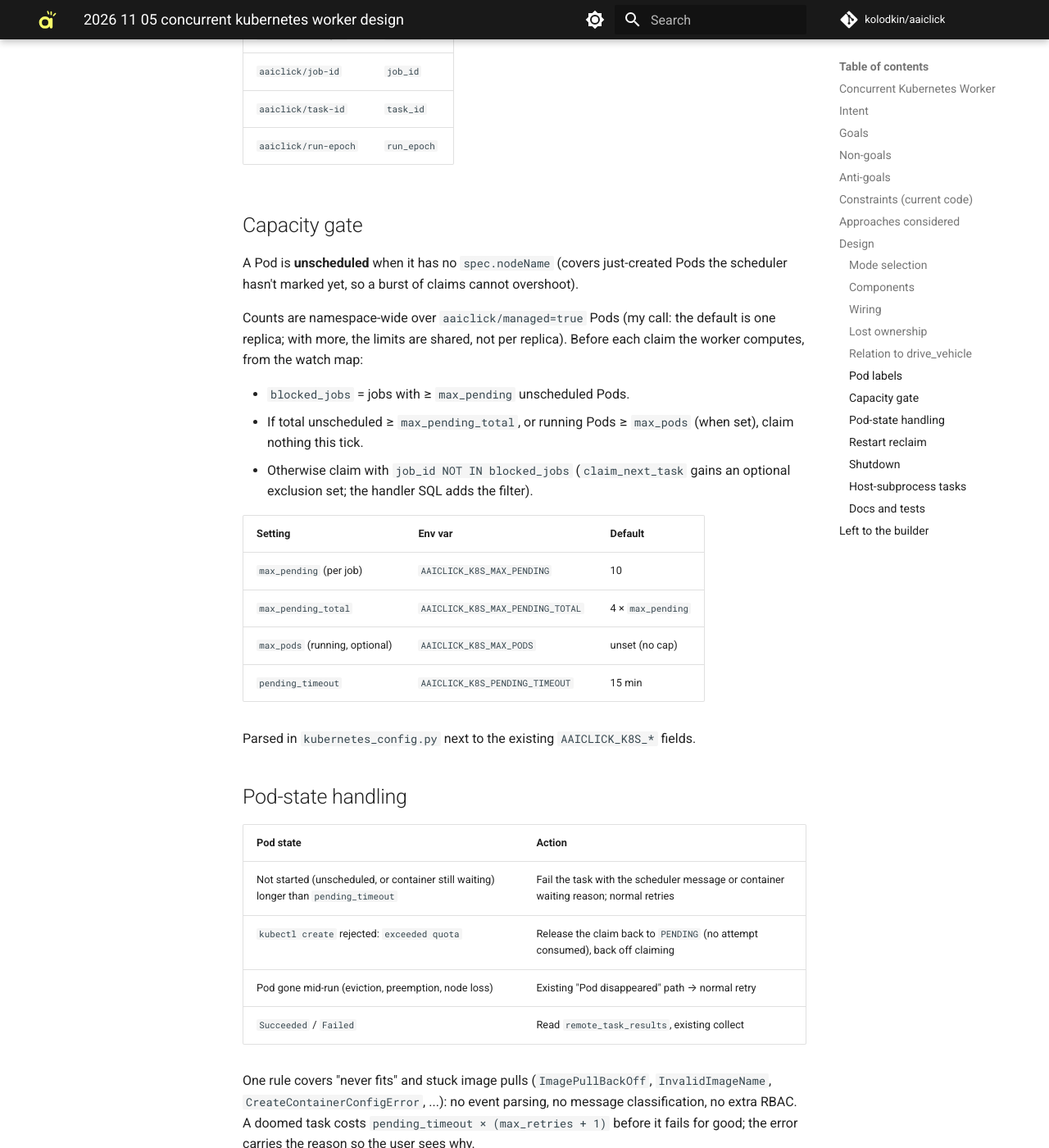
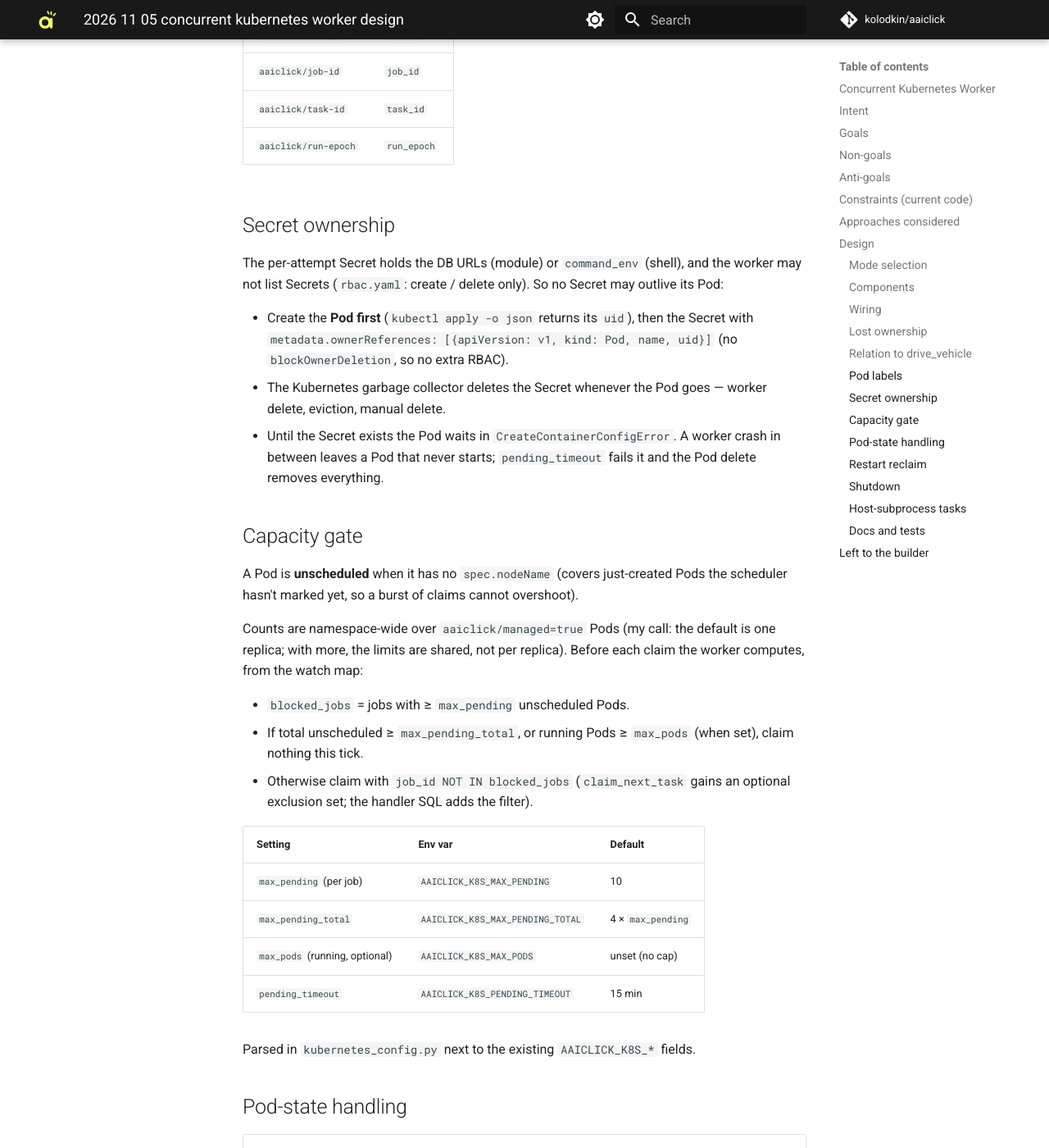
Before and after one commit to kolodkin/aaiclick, an MkDocs documentation site: the page built from docs/superpowers/specs/2026-11-05-concurrent-kubernetes-worker-design.md, in a window 1280 px wide and 1400 px high, scrolled down 4931 px. Shown: the whole window at 82% size. Built offline with MkDocs 1.6.1 and Material for MkDocs 9.7.7, drawn with Linux system fonts in a browser that asks for light colours; comment, search, counter and statistics services are not loaded; some of the changed text lies outside the part shown.

Commit message:
Spec/plan: Pod-owned Secrets, timers from Pod timestamps
Co-Authored-By: Claude Opus 5.5 <noreply@anthropic.com>
Claude-Session: https://claude.ai/code/session_01LcC1uBpvpq3w8R1zbvQbeW

```diff
--- a/docs/superpowers/specs/2026-11-05-concurrent-kubernetes-worker-design.md
+++ b/docs/superpowers/specs/2026-11-05-concurrent-kubernetes-worker-design.md
@@ -114,7 +114,7 @@ All run on one asyncio event loop — no locks, no threads.
 | Pod-state map  | `dict[pod name → state]`: `spec.nodeName`, phase, container waiting reason, `scheduled_at`, labels. Written only by the watch. |
 | Gate           | Pure function over the map (see Capacity gate): returns `blocked_jobs` and whether any claim is allowed. |
 | Dispatcher     | Loop: wait on wake event or 1 s tick → clear event → run gate → `claim_next_task(exclude_jobs=…)` until gate closes or no task → `create_task(task coro)` per claim. First pass is restart reclaim. |
-| Task coro      | Launch Secret + Pod → `await` its Pod future → read `remote_task_results` → `_handle_task_result` → delete Pod + Secret. Shell Pods also run their `kubectl logs -f` follower. |
+| Task coro      | Create Pod, then its Secret owned by the Pod → `await` its Pod future → read `remote_task_results` → `_handle_task_result` → delete Pod (Secret garbage-collected). Shell Pods also run their `kubectl logs -f` follower. |
 | Heartbeat      | Every `HEARTBEAT_INTERVAL`: worker heartbeat + one claim-renew `UPDATE … WHERE execution_worker_id = :me AND (id, run_epoch) IN (in-flight)`. |
 | Cancel         | Every `POLL_INTERVAL`: one query for aborted in-flight `(task_id, run_epoch)` (`check_run_aborted` predicate over a set); cancels those task coros. |
 
@@ -158,6 +158,21 @@ Every Pod (and Secret) carries:
 | `aaiclick/job-id`    | `job_id`       |
 | `aaiclick/task-id`   | `task_id`      |
 | `aaiclick/run-epoch` | `run_epoch`    |
+
+## Secret ownership
+
+The per-attempt Secret holds the DB URLs (module) or `command_env` (shell), and
+the worker may not list Secrets (`rbac.yaml`: create / delete only). So no Secret
+may outlive its Pod:
+
+- Create the **Pod first** (`kubectl apply -o json` returns its `uid`), then the
+  Secret with `metadata.ownerReferences: [{apiVersion: v1, kind: Pod, name, uid}]`
+  (no `blockOwnerDeletion`, so no extra RBAC).
+- The Kubernetes garbage collector deletes the Secret whenever the Pod goes —
+  worker delete, eviction, manual delete.
+- Until the Secret exists the Pod waits in `CreateContainerConfigError`. A worker
+  crash in between leaves a Pod that never starts; `pending_timeout` fails it and
+  the Pod delete removes everything.
 
 ## Capacity gate
 
@@ -206,19 +221,20 @@ only in kubelet source; `NotTriggerScaleUp`
 is autoscaler-specific and also fires on "max size reached"; OCI registry codes
 ([error codes](https://github.com/opencontainers/distribution-spec/blob/main/spec.md#error-codes))
 reach the Pod only as free text. The task timeout (`parse_task_timeout`) starts
-when the container starts running, not at launch.
+when the container starts running, not at launch. Both timers count from the
+Pod's own timestamps — `metadata.creationTimestamp` and the `task` container's
+`state.running.startedAt` — so an adopted Pod keeps its original deadlines.
 
 ## Restart reclaim
 
 On start (and before the first claim), the worker lists `aaiclick/managed=true`
-Pods and Secrets and joins them with tasks in `RUNNING` / cancelling states:
+Pods and joins them with tasks in `RUNNING` / cancelling states:
 
 | Found                                                                 | Action                                                     |
 |-----------------------------------------------------------------------|------------------------------------------------------------|
 | Live Pod, task `RUNNING`, label epoch == `run_epoch`, owner adoptable | Move claim to this worker (`execution_worker_id`, renew `claim_expires_at`, epoch-fenced UPDATE), resume as an in-flight task |
 | Pod terminal, epoch matches                                           | Adopt, read `remote_task_results`, finish normally         |
-| Label epoch ≠ `run_epoch`, or task terminal / not found               | Delete Pod + Secret                                        |
-| Orphan Secret with no Pod                                             | Delete                                                     |
+| Label epoch ≠ `run_epoch`, or task terminal / not found               | Delete Pod                                                 |
 
 Reclaim starts from labeled Pods only, so docker / local / mp tasks are never
 touched. A `RUNNING` task whose Pod is gone is left to claim expiry
@@ -230,6 +246,7 @@ touched. A `RUNNING` task whose Pod is gone is left to claim expiry
 runs adopted just stops tracking them (see batched heartbeat) — no Pod is killed.
 
 Gate counts and the watch map are rebuilt from the same list; no state is persisted.
+Secrets need no reclaim pass (see Secret ownership).
 
 ## Shutdown
 
```
Also changed, not shown: docs/superpowers/plans/2026-11-05-concurrent-kubernetes-worker.md (+11 -10 lines).
